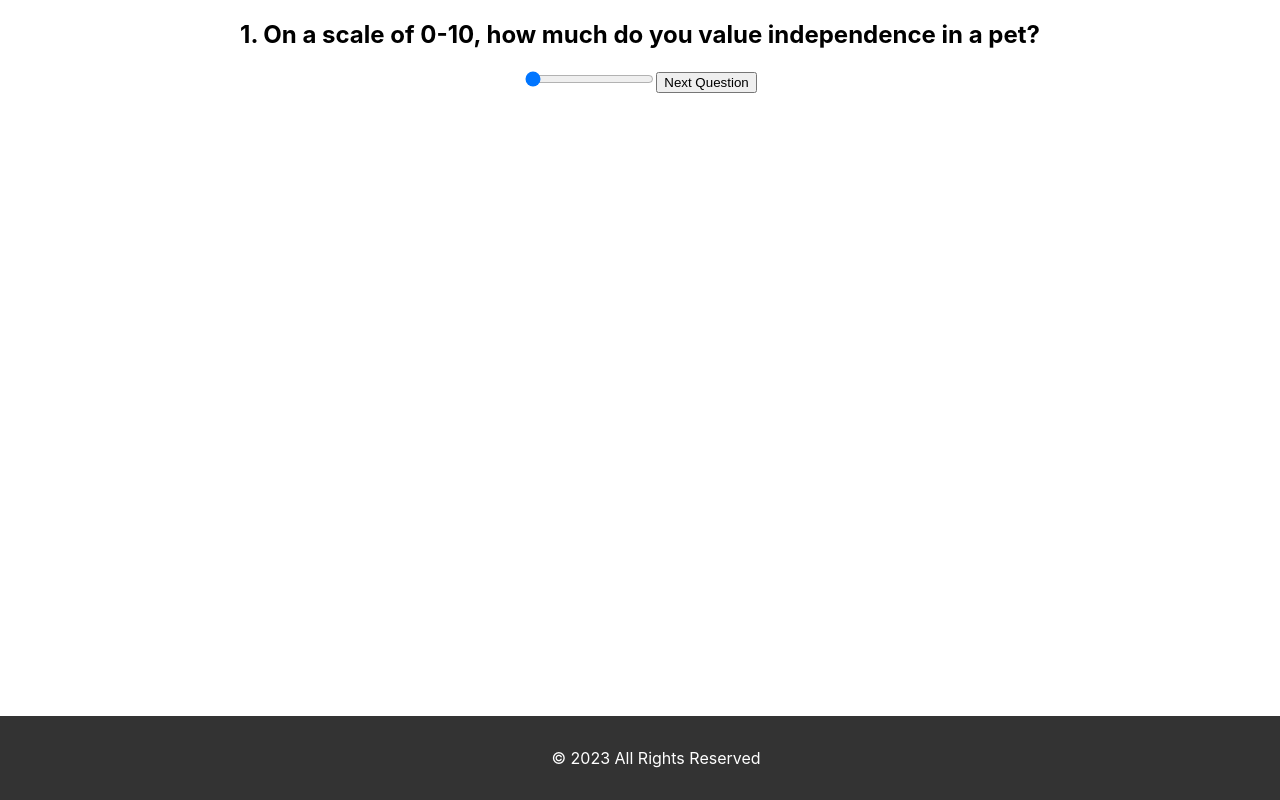
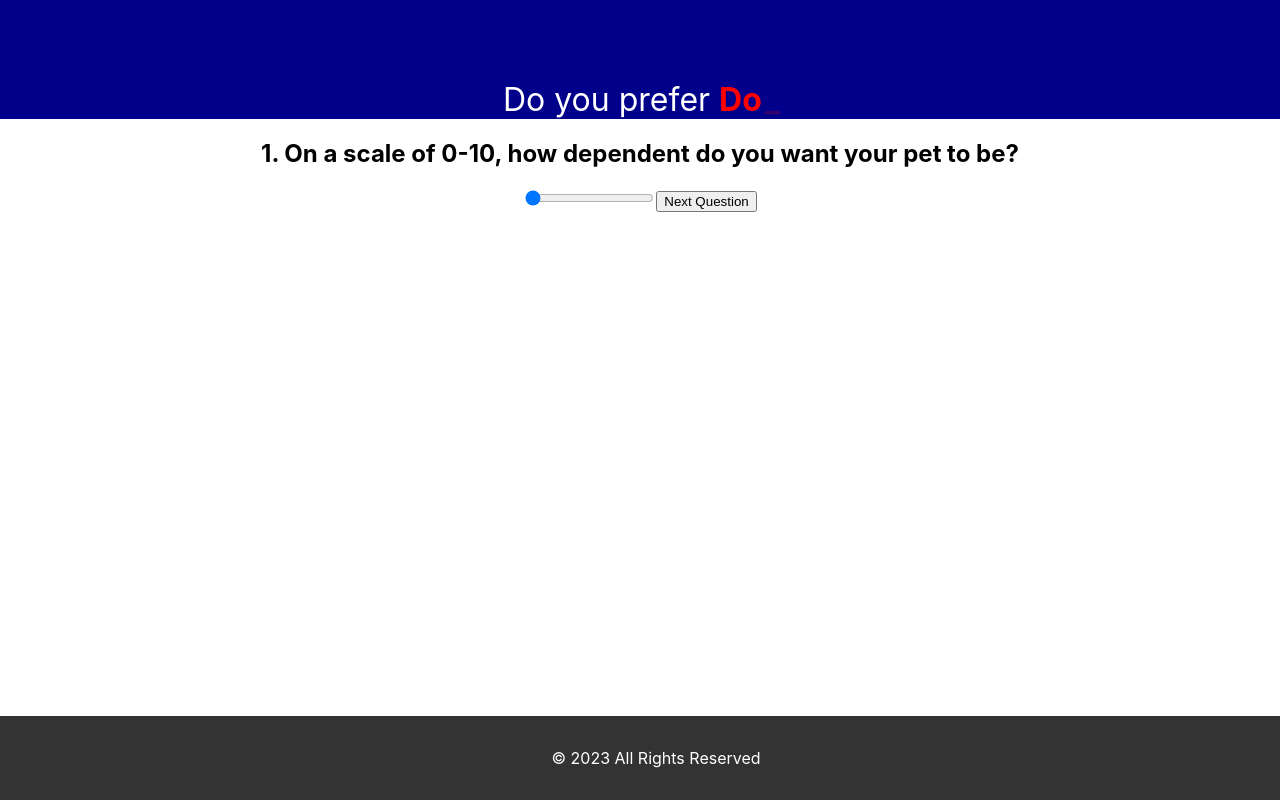
Before and after one commit to wyattnapier/cs392final, a React (Create React App) app: page / in a window 1280 px wide. Both pictures are taken after a click on the button "Start The Quiz". Built offline with nearby package versions, Linux system fonts and the light colour scheme.

Commit message:
moved files into better folders. added header back

```diff
--- a/src/App.js
+++ b/src/App.js
@@ -1,8 +1,8 @@
 
 import './App.css';
 import React from 'react';
-import DogPersonPage from './components/home/DogPersonPage.js';
-import CatPersonPage from './components/home/CatPerson.js'
+import DogPersonPage from './components/result-pages/DogPersonPage.js';
+import CatPersonPage from './components/result-pages/CatPerson.js'
 import Header from './components/header/Header.js';
 import QuestionPage from "./components/questions/QuestionPage"
 import HomePage from "./components/home/Home";
@@ -11,6 +11,7 @@ import HomePage from "./components/home/Home";
 function App() {
   return (
     <div className="App">
+        <Header/>
       <HomePage/>
     </div>
   );
--- a/src/components/questions/QuestionPage.js
+++ b/src/components/questions/QuestionPage.js
@@ -1,14 +1,14 @@
 import React, {useEffect, useState} from "react";
 import "./Question";
 import Question from "./Question";
-import DogPersonPage from "../home/DogPersonPage";
-import CatPersonPage from "../home/CatPerson";
+import DogPersonPage from "../result-pages/DogPersonPage";
+import CatPersonPage from "../result-pages/CatPerson";
 
 
 
 function QuestionPage(){
     const questions = [
-        "1. On a scale of 0-10, how much do you value independence in a pet?",
+        "1. On a scale of 0-10, how dependent do you want your pet to be?",
         "2. On a scale of 0-10, how much time are you willing to spend playing with your pet each day?",
         "3. On a scale of 0-10, how much care would you like to take of your pet's grooming?",
         "4. On a scale of 0-10, how important is loyalty in a pet to you?",
```
Also changed, not shown: src/components/result-pages/CatPerson.js (renamed from src/components/home/CatPerson.js), src/components/result-pages/DogPersonPage.js (renamed from src/components/home/DogPersonPage.js).
